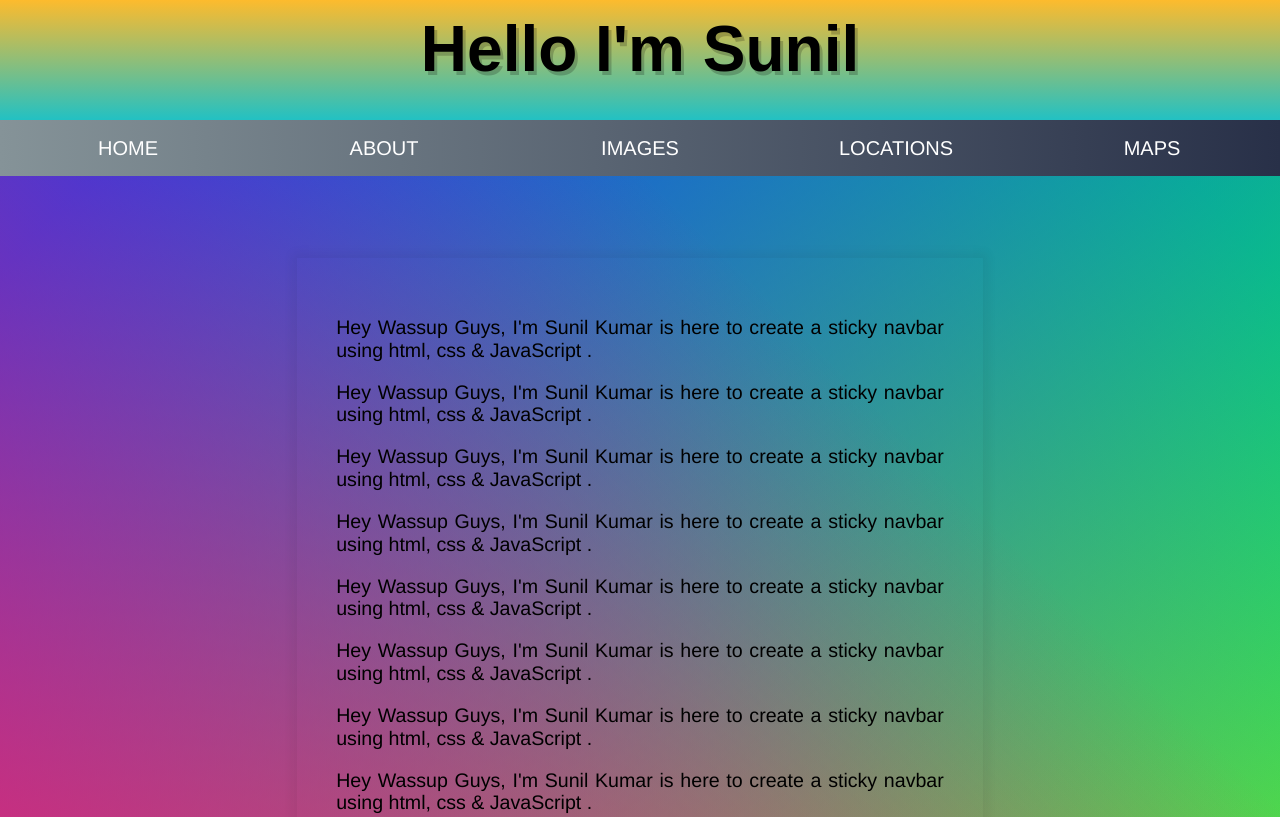
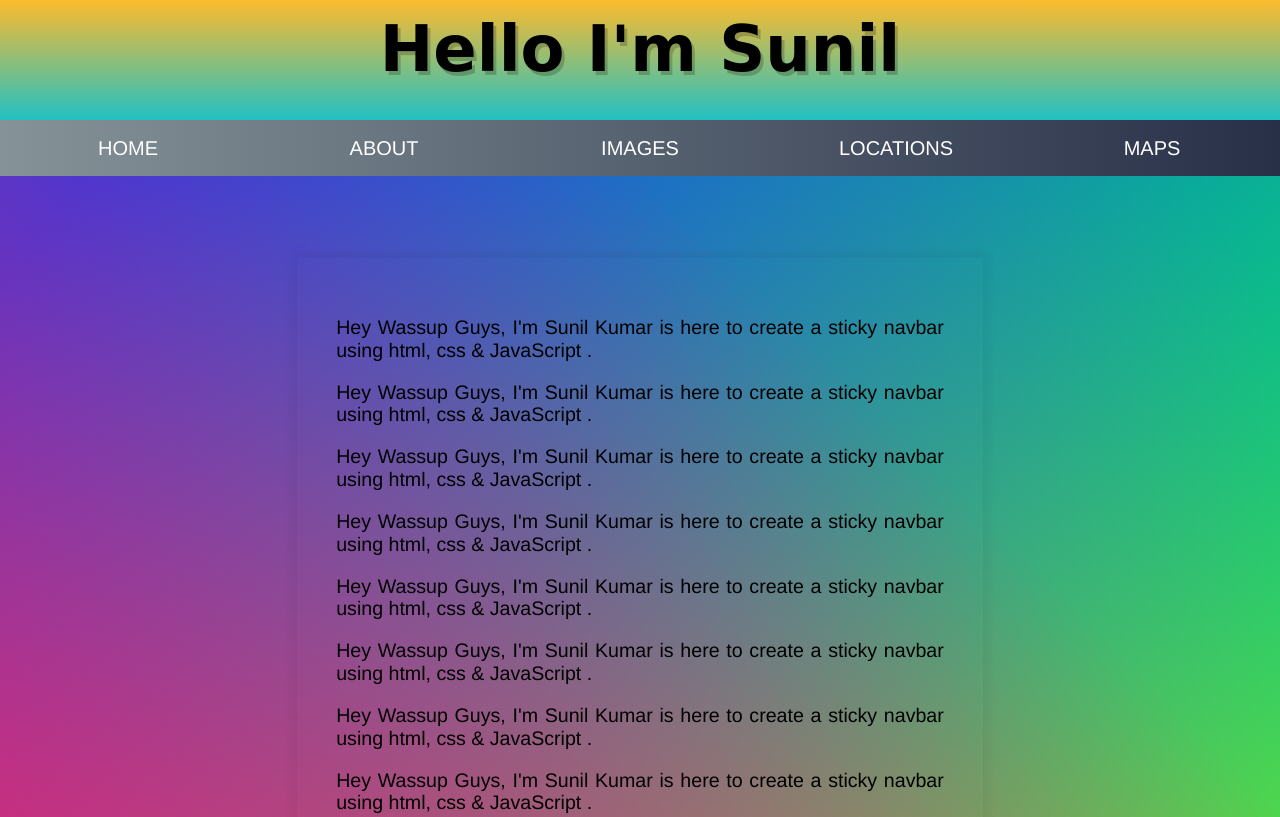
Before and after one commit to 0rigin-c0de/JavaScript30, a plain HTML site: page Sticky-Nav/nav.html in a window 1280 px wide. Shown: the top 817 px of the page. Drawn offline with Linux system fonts and the light colour scheme.

Commit message:
initial-commit

```diff
--- a/Sticky-Nav/nav.css
+++ b/Sticky-Nav/nav.css
@@ -48,7 +48,7 @@ html {
   }
 
   h1 {
-    font-family: 'Stylish', sans-serif;
+    font-family: 'Pacifico', cursive;
     width:100%;
     height:80%;
     color: black;
```
